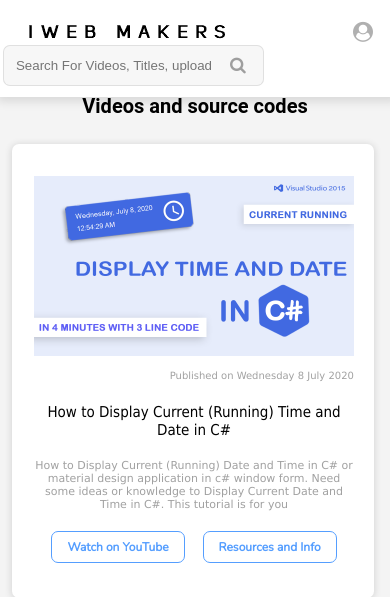
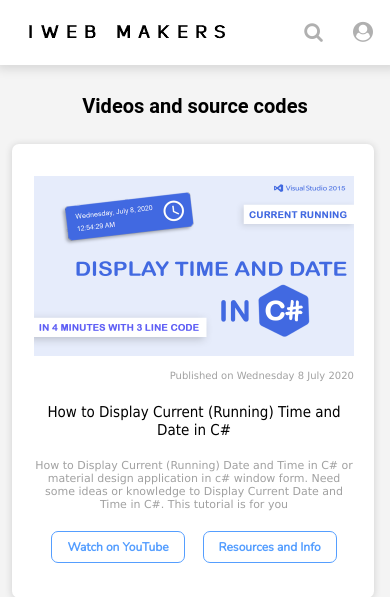
Before and after one commit to iwebmakers/iwebmakers.github.io, a PHP site: page / in a window 390 px wide. Shown: the top 597 px of the page. Run offline with PHP 8.4, Linux system fonts and the light colour scheme; some libraries are stand-ins or nearby versions.

Commit message:
complect responsive nav

```diff
--- a/Site_Source_Codes/assets/css/main.css
+++ b/Site_Source_Codes/assets/css/main.css
@@ -23,7 +23,7 @@
 			}
 			.navigation-bar-search{
 				margin: auto;
-				width: 40%
+				width: 40%;
 			}
 			.unervisal-search-input{
 				height: 37px;
@@ -341,15 +341,30 @@
 			}
 			.navigation-bar-login-div{
 				display: none;
+				width: 100%;
+				margin-top: 20px;
 			}
 			.navigation-bar-search{
-				width: 100%;
+				width: 90%;
 			}
 			.unervisal-search-input{
-				width: 50%
+				width: 50%;
+			}
+			.navigation-bar-login-div-two{
+				float: right;
+			}
+			.navigation-bar-sign-up-button{
+				margin-right: 20px;
 			}
 		}
-
+		@media screen and (max-width: 700px) {
+			.navigation-bar-search{
+				width: 90%;
+			}
+			.unervisal-search-input{
+				width: 40%
+			}
+		}
 		@media screen and (max-width: 600px) {
 
 				 .main-title{
@@ -391,11 +406,28 @@
 						   font-size: 12px;
 							 margin: 0px 7px 12px ;
 			 		}
-				 }
+					.navigation-bar-search{
+						display: none;
+					}
+					.unervisal-search-button-Toggle{
+						display: block;
+					}
+					.navigation-bar-search{
+						width: 100%;
+						margin-top: 50px;
+						}
+					.unervisal-search-input{
+						width: 79.5%;
+						margin-left: 10px;
+					}
+					.unervisal-search-button{
+						width: 13%;
+					}
+			 }
 
-		@media screen and (max-width: 320px) {
+		@media screen and (max-width: 355px) {
 
 			body{
-				width: 320px;
+				width: 355px;
 			}
 		}
--- a/Site_Source_Codes/index.html
+++ b/Site_Source_Codes/index.html
@@ -21,16 +21,18 @@
 			<div class="navigation-bar-logo">
 				<img src="assets\images\logo.png" alt="Logo">
 			</div>
+			<button type="button" class="navigation-bar-login-div-Toggle" onclick="loginboxshowhidefunction()"> <i class="fa fa-user-circle"></i></button>
 			<button id="search-action" type="button" class="unervisal-search-button-Toggle"><i class="fa fa-search"></i></button>
-			<button type="button" class="navigation-bar-login-div-Toggle" onclick="loginboxshowhidefunction()"> <i class="fa fa-user-circle"></i></button>
 			<div class="navigation-bar-search" id="navigation-bar-search-div-function">
 				<input type="text" class="unervisal-search-input" id="uni-src-inp" type="search" placeholder="Search For Videos, Titles, uploaded data ect.">
 				<button id="uni-btn" type="button" name="button" class="unervisal-search-button"><i class="fa fa-search"></i></button>
 			</div>
 			<button type="button" class="unervisal-search-button-question"> <i class="fa fa-question"></i></button>
 			<div class="navigation-bar-login-div" id="navigation-bar-login-div-function">
-				<button class="navigation-bar-sign-in-button">Sign in</button>
-				<button class="navigation-bar-sign-up-button">Sign Up Free</button>
+				<div class="navigation-bar-login-div-two">
+					<button class="navigation-bar-sign-in-button">Sign in</button>
+					<button class="navigation-bar-sign-up-button">Sign Up Free</button>
+				</div>
 			</div>
 		</header>
 		<!-- Nav Bar End-->
```
